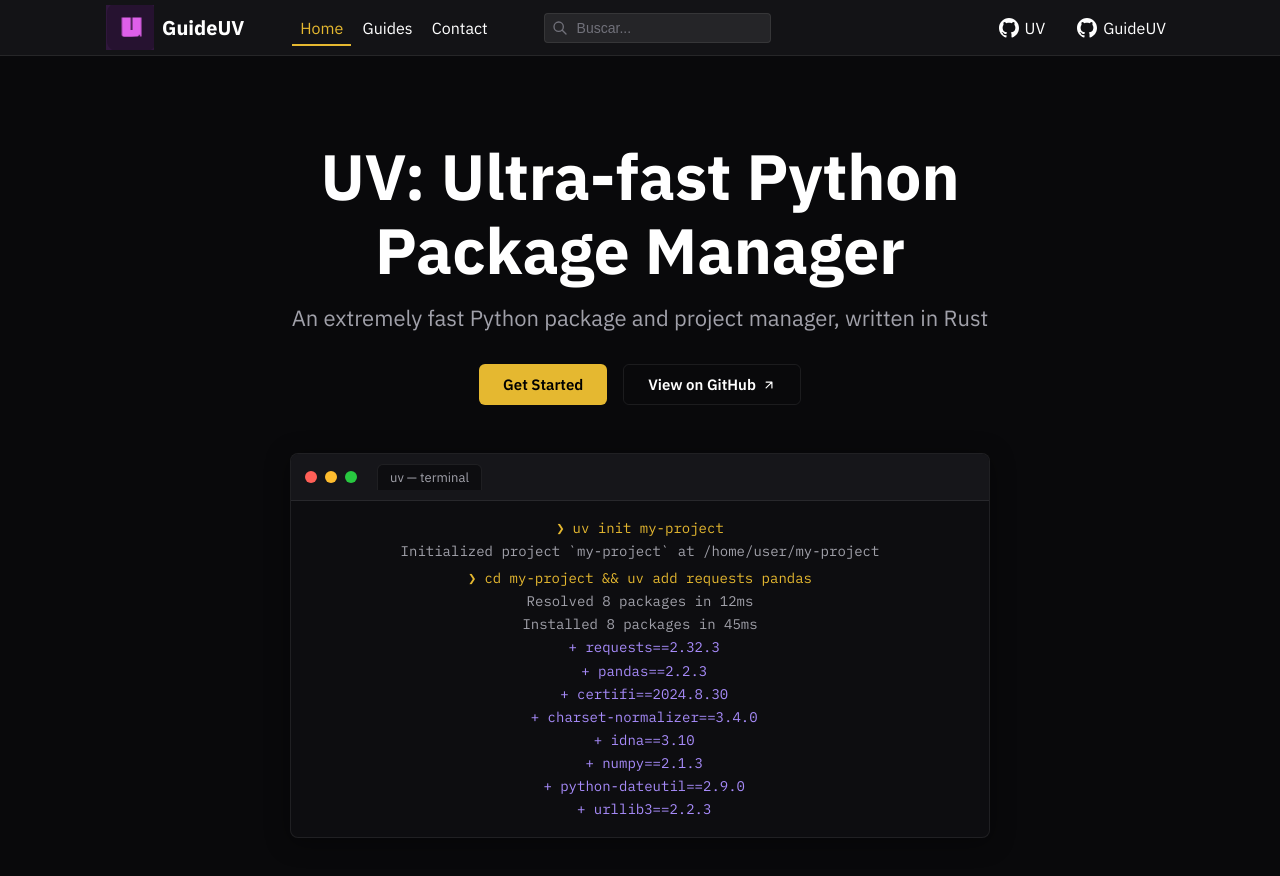
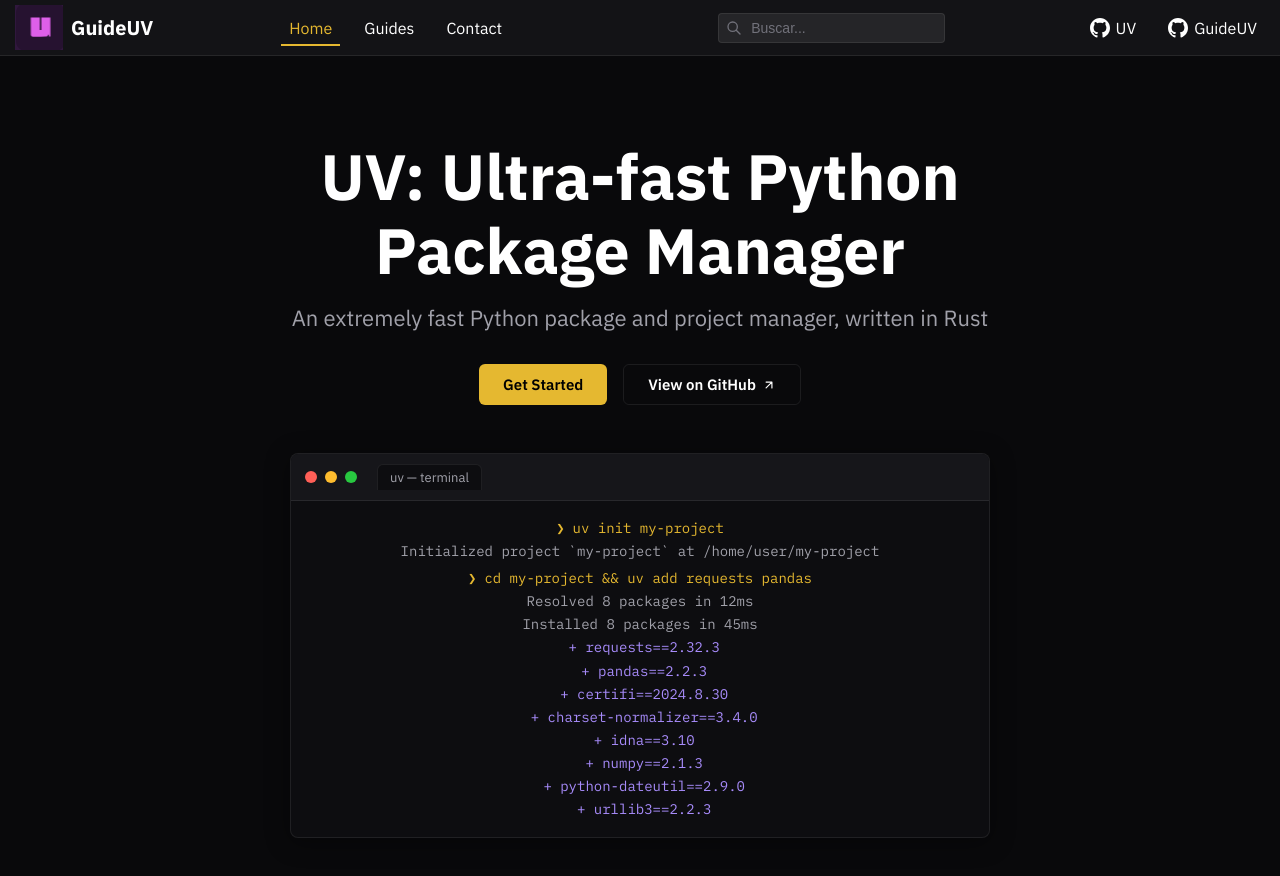
Before and after one commit to Hector-2710/guideuv, an Angular app: page / in a window 1280 px wide. Shown: the top 876 px of the page. Built offline with nearby package versions, Linux system fonts and the light colour scheme.

Commit message:
💅🏻 style: increase navbar width and adjust gaps

```diff
--- a/src/app/navbar/navbar.css
+++ b/src/app/navbar/navbar.css
@@ -19,19 +19,19 @@
 }
 
 .navbar__container {
-  max-width: 1100px;
+  max-width: 1250px;
   margin: 0 auto;
-  padding: 0 1rem;
+  padding: 0 rem;
   display: flex;
   align-items: center;
   justify-content: flex-start;
   height: 100%;
-  gap: 3rem;
+  gap: 8rem;
 }
 
 .navbar__internal-links {
   display: flex;
-  gap: 0.2rem;
+  gap: 1.0rem;
   list-style: none;
   margin: 0;
   padding: 0;
@@ -67,6 +67,7 @@
   display: flex;
   align-items: center;
   position: relative;
+  margin-left: 5rem;
 }
 
 .navbar__search-icon {
```
